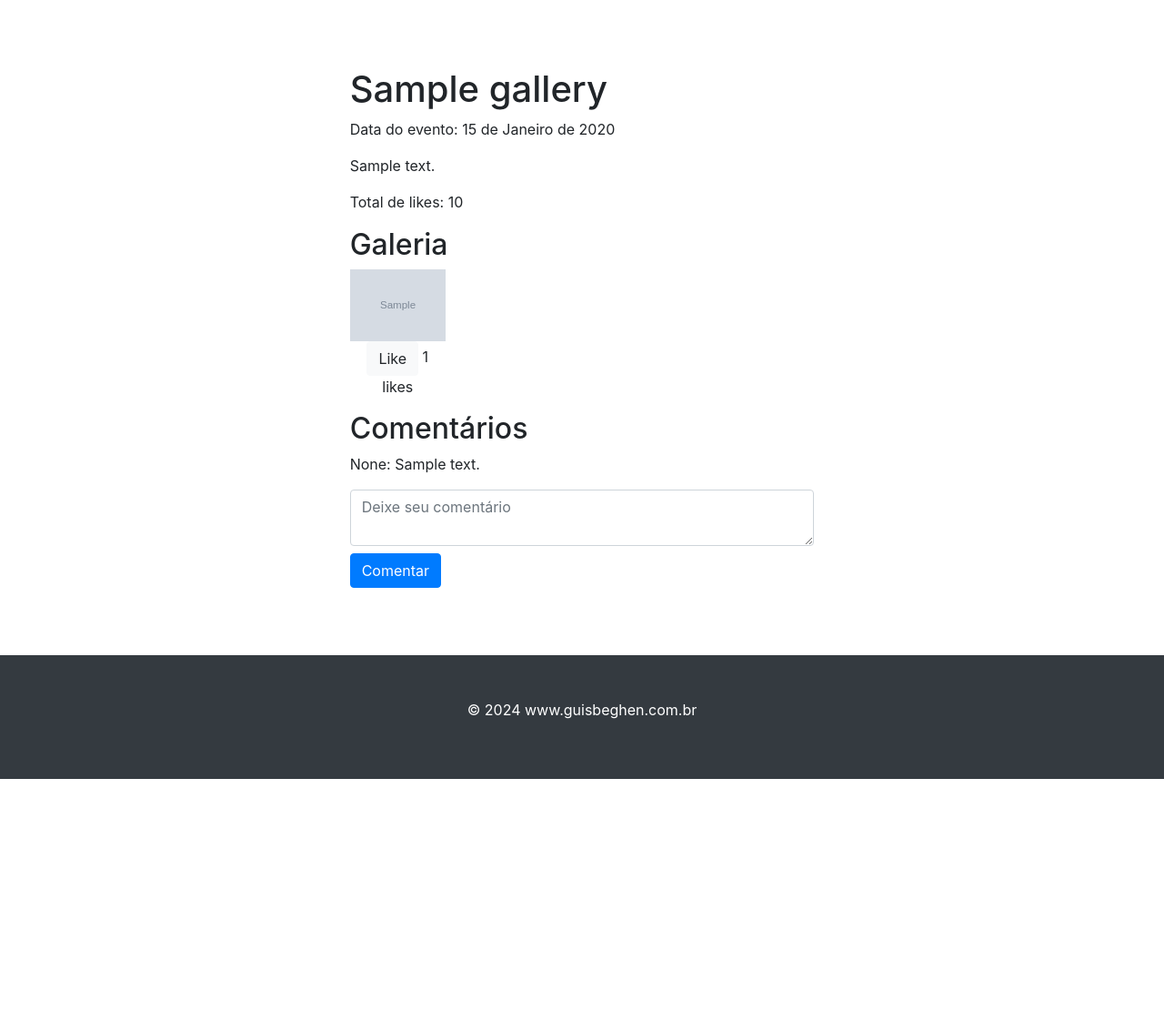
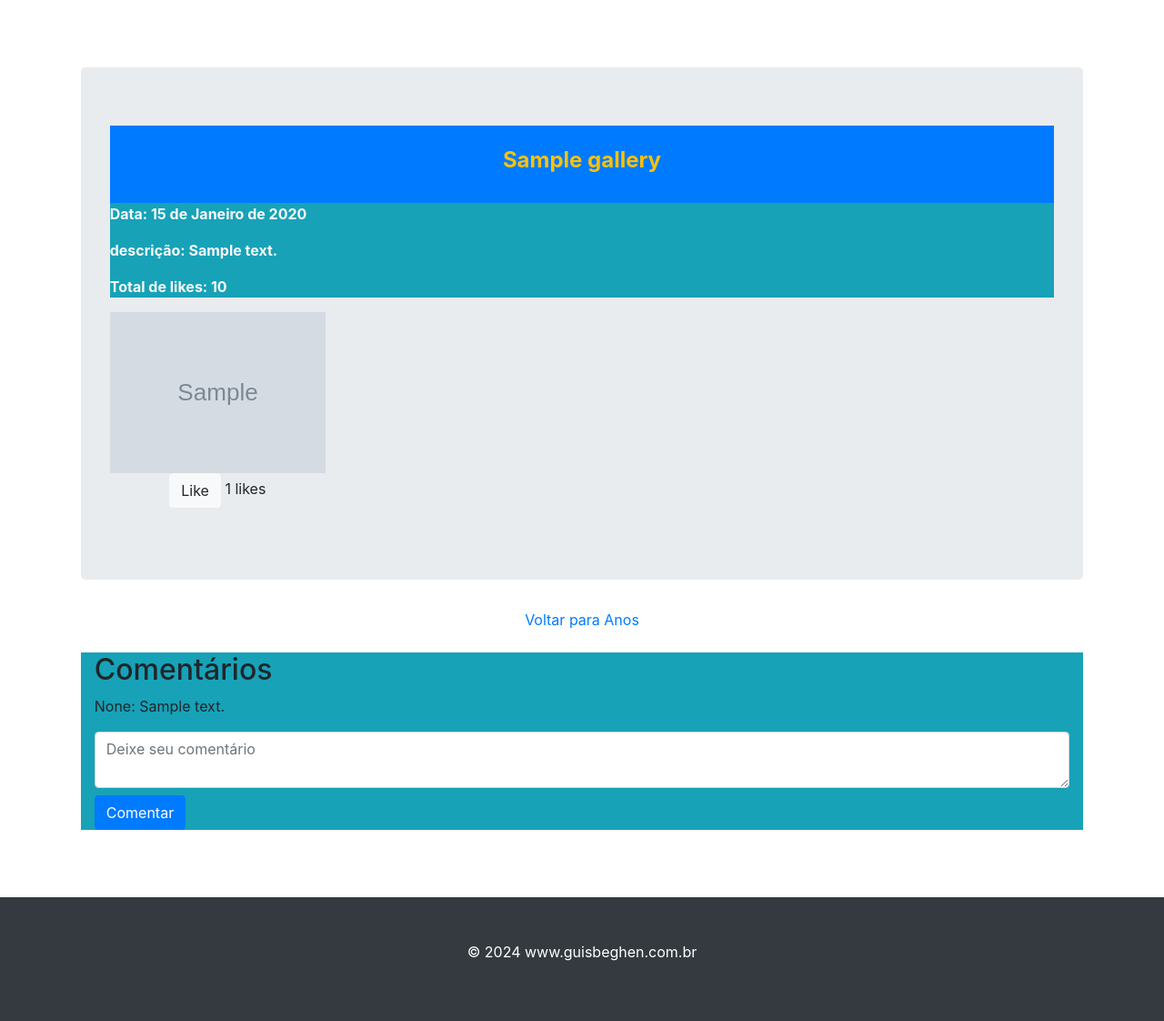
Before and after one commit to Guisbeghendev/RGS, a Django app: page /reposit/n1/gallery/1/ in a window 1280 px wide. Shown: the part 322-1444 px from the top of the page at 91% size. Before the commit the page ends 1178 px from the top, so only its background shows below. Run offline with Django 5.2, Linux system fonts and the light colour scheme; tables that the repository leaves empty hold one stand-in row (values such as "Sample post"); grey boxes marked "Sample" are stand-in pictures.

Commit message:
v2-att19-front galerias/reposit basico

```diff
--- a/reposit/templates/reposit/gallery_date.html
+++ b/reposit/templates/reposit/gallery_date.html
@@ -4,7 +4,7 @@
 
 {% block content %}
 
-<h1>Galerias de {{ year }}</h1>
+<h1>Gaddddlerias de {{ year }}</h1>
 <a href="?order=asc">Ordem Crescente</a> | <a href="?order=desc">Ordem Decrescente</a>
 <ul>
   {% for gallery in galleries %}
--- a/reposit/templates/reposit/gallery_detail.html
+++ b/reposit/templates/reposit/gallery_detail.html
@@ -3,12 +3,19 @@
 {% extends 'dashbase.html' %}
 
 {% block content %}
-<h1>{{ gallery.title }}</h1>
-<p>Data do evento: {{ gallery.event_date }}</p>
-<p>{{ gallery.description }}</p>
+
+<div class="jumbotron">
+
+  <!-- titulo pagina -->
+  <div class="conteiner-fluid bg-primary text-center font-weight-bolder text-warning">
+    <br><h4><dt>{{ gallery.title }}</dt></h4><br>
+  </div>
+  <div class="conteiner-fluid bg-info font-weight-bolder text-light">
+    <p>Data: {{ gallery.event_date }}</p>
+    <p>descrição: {{ gallery.description }}</p>
     <p>Total de likes: {{ gallery.total_likes }}</p>
+  </div>
 
-<h2>Galeria</h2>
     <div class="row gallery-images">
         {% for image in gallery.images.all %}
             <div class="col-6 col-md-4 col-lg-3">
@@ -20,6 +27,15 @@
             </div>
         {% endfor %}
     </div>
+
+</div>
+
+<div class="container text-center">
+    <a href="{% url 'reposit_n1:gallery_list' %}">Voltar para Anos</a>
+    <br><br>
+</div>
+
+<div class='container-fluid bg-info'>
 
     <!-- Modal -->
     {% for image in gallery.images.all %}
@@ -61,6 +77,8 @@
             <button type="submit" class="btn btn-primary">Comentar</button>
         </form>
 
+</div>
+
 {% endblock %}
 
 {% block extra_js %}
--- a/static/css/style.css
+++ b/static/css/style.css
@@ -45,7 +45,7 @@ body {
 
 /* Área do conteúdo principal */
 .main-content {
-    display: flex;
+    display: block;
     align-items: flex-start;
     justify-content: center;
     width: 100%;
@@ -92,7 +92,7 @@ body {
 
 /* Estilos específicos para o dashboard */
 .dashboard-content {
-    display: flex;
+    display: block;
     align-items: flex-start;
     justify-content: center;
     width: 100%;
```
Also changed, not shown: autenticad/templates/autenticad/dashboard.html (+3 -7 lines), reposit/templates/reposit/gallery_by_year.html (+20 -3 lines), reposit/templates/reposit/gallery_list.html (+21 -2 lines). Lines whose indentation alone changed are shown as unchanged.
